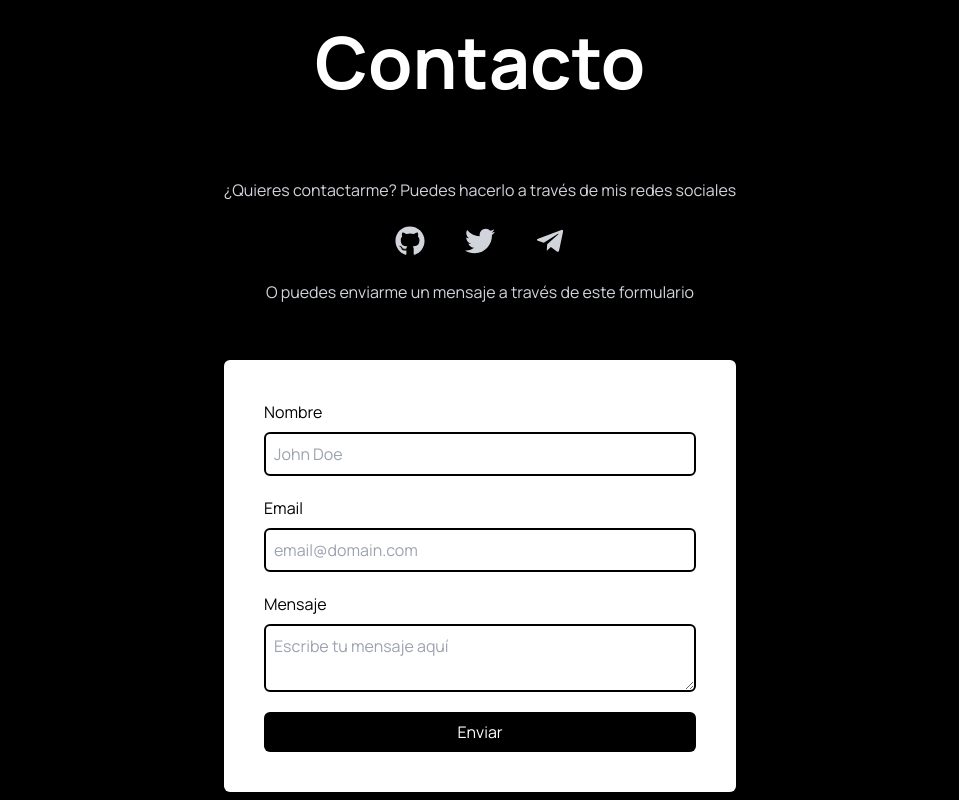
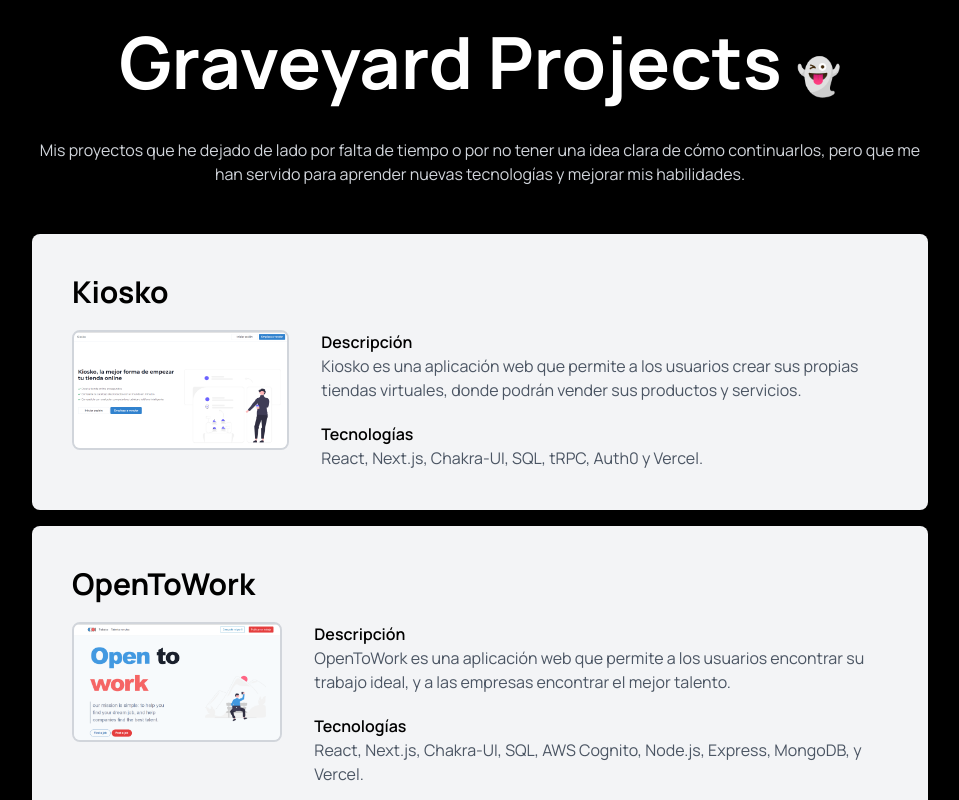
Before and after one commit to BigDog1400/personal-site, a Next.js app: page / in a window 1280 px wide. Shown: the part 860-1660 px from the top of the page, without its empty margins (160-1119 px from the left). Built offline with nearby package versions, Linux system fonts and the light colour scheme.

Commit message:
feat: add graveyard projects section

```diff
--- /dev/null
+++ b/components/graveyard-projects.tsx
@@ -0,0 +1,84 @@
+import Image from "next/image";
+import React from "react";
+
+interface GraveyardProjectsProps {
+  className?: string;
+}
+
+export function GraveyardProjects({ className }: GraveyardProjectsProps) {
+  return (
+    <section className={className} id="graveyard-projects">
+      <div className="flex flex-col justify-center pt-10 max-w-4xl ">
+        <h1 className="text-7xl text-white font-bold text-center">
+          Graveyard Projects <span className="text-4xl">👻</span>
+        </h1>
+        <p className="text-gray-300 text-md mt-10 text-center">
+          Mis proyectos que he dejado de lado por falta de tiempo o por no tener
+          una idea clara de cómo continuarlos, pero que me han servido para
+          aprender nuevas tecnologías y mejorar mis habilidades.
+        </p>
+        <div className="flex flex-col justify-center items-center mt-12 gap-4">
+          <div className="flex flex-col  justify-center bg-gray-100 w-[100%] p-6 md:p-10 rounded-lg ">
+            <h1 className="text-3xl text-black font-bold">Kiosko</h1>
+            <div className="flex flex-col md:flex-row mt-5 space-y-2 md:space-y-0 md:space-x-8 ">
+              <picture className="min-w-fit">
+                <img
+                  src="/images/kiosko_home.png"
+                  alt="lorem ipsum"
+                  className="rounded-lg border-2 border-gray-300 h-[120px]"
+                />
+              </picture>
+
+              <div className="w-auto">
+                <h5 className="text-black text-md font-semibold">
+                  Descripción
+                </h5>
+                <p className="text-gray-600 text-md">
+                  Kiosko es una aplicación web que permite a los usuarios crear
+                  sus propias tiendas virtuales, donde podrán vender sus
+                  productos y servicios.
+                </p>
+                <h5 className="text-black text-md font-semibold mt-5">
+                  Tecnologías
+                </h5>
+                <p className="text-gray-600 text-md">
+                  React, Next.js, Chakra-UI, SQL, tRPC, Auth0 y Vercel.
+                </p>
+              </div>
+            </div>
+          </div>
+          <div className="flex flex-col justify-center bg-gray-100 w-[100%] p-6 md:p-10 rounded-lg ">
+            <h1 className="text-3xl text-black font-bold">OpenToWork</h1>
+            <div className="flex flex-col md:flex-row mt-5 space-y-2 md:space-y-0 md:space-x-8 ">
+              <picture className="min-w-fit">
+                <img
+                  src="/images/open_to_work_home.png"
+                  alt="lorem ipsum"
+                  className="rounded-lg border-2 border-gray-300 h-[120px]"
+                />
+              </picture>
+
+              <div className="w-auto">
+                <h5 className="text-black text-md font-semibold">
+                  Descripción
+                </h5>
+                <p className="text-gray-600 text-md">
+                  OpenToWork es una aplicación web que permite a los usuarios
+                  encontrar su trabajo ideal, y a las empresas encontrar el
+                  mejor talento.
+                </p>
+                <h5 className="text-black text-md font-semibold mt-5">
+                  Tecnologías
+                </h5>
+                <p className="text-gray-600 text-md">
+                  React, Next.js, Chakra-UI, SQL, AWS Cognito, Node.js, Express,
+                  MongoDB, y Vercel.
+                </p>
+              </div>
+            </div>
+          </div>
+        </div>
+      </div>
+    </section>
+  );
+}
--- a/pages/index.tsx
+++ b/pages/index.tsx
@@ -3,6 +3,7 @@ import React from "react";
 import { SocialLinks } from "../components/social-links";
 import { ContactMe } from "../components/contact-me";
 import Link from "next/link";
+import { GraveyardProjects } from "../components/graveyard-projects";
 
 export default function Home() {
   return (
@@ -32,7 +33,7 @@ export default function Home() {
             </li>
 
             <li className="text-white text-sm md:text-base hover:text-gray-300">
-              <a href="/graveyard">
+              <a href="#graveyard-projects">
                 Graveyard projects <span className="text-red-500">👻</span>
               </a>{" "}
             </li>
@@ -47,7 +48,7 @@ export default function Home() {
           <div className="flex flex-col md:pt-[calc(15vh)] max-w-md">
             <span className="text-4xl mb-3">👋</span>
             <h1 className="text-7xl text-white font-bold">Isaac</h1>
-            <h2 className="text-2xl text-white font-bold pt-5">
+            <h2 className="text-2xl font-bold pt-5 text-[#1597BB]">
               Web developer
             </h2>
             <p className="text-gray-300 pt-5 text-lg">
@@ -81,6 +82,7 @@ export default function Home() {
           </div>
         </div>
       </section>
+      <GraveyardProjects className="flex flex-col justify-between items-center min-h-screen p-4 md:p-0 md:pt-10" />
       <ContactMe />
     </>
   );
```
Also changed, not shown: public/images/kiosko_home.png (added), public/images/open_to_work_home.png (added).
